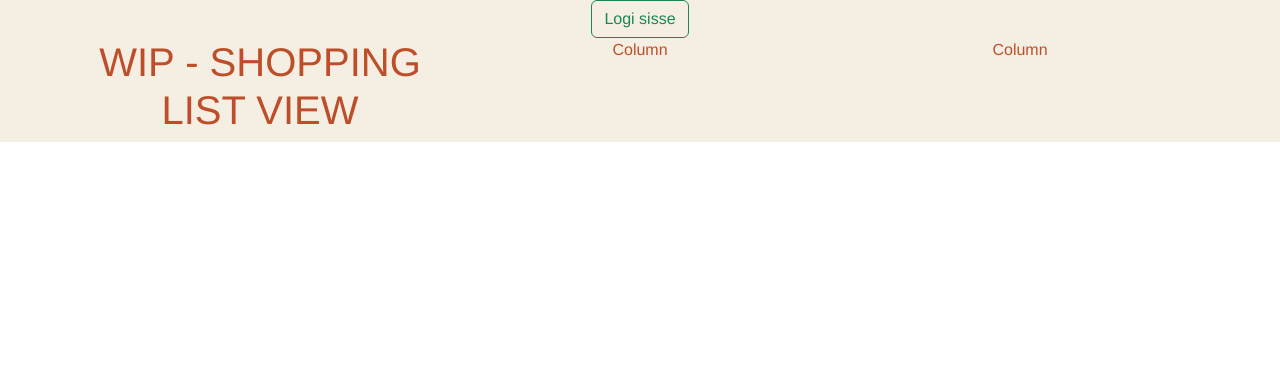
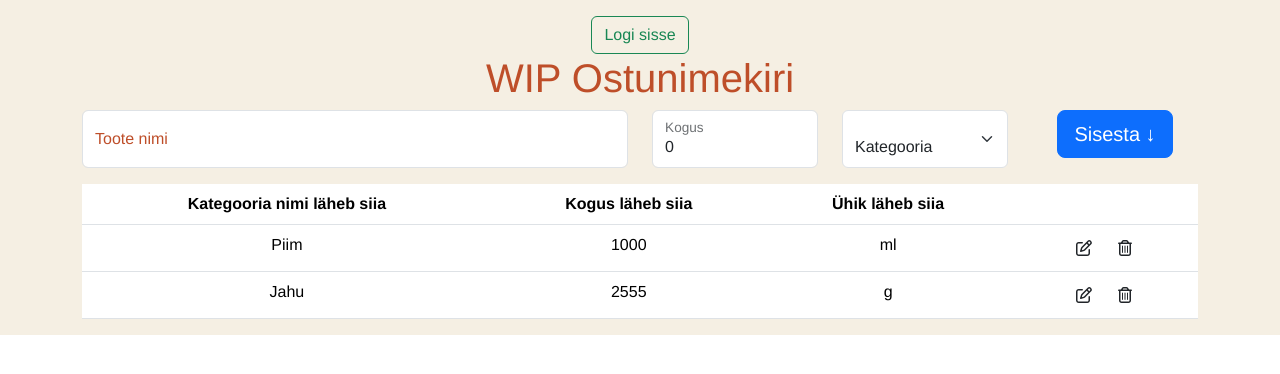
Before and after one commit to Ekoorits/sr8front, a Vue app: page /shopping-list in a window 1280 px wide. Shown: the top 374 px of the page. Built offline with nearby package versions, Linux system fonts and the light colour scheme.

Commit message:
ShoppingListView.vue UI finished, delete and edit button icons added.

```diff
--- a/src/App.vue
+++ b/src/App.vue
@@ -37,7 +37,7 @@
     </div>
   </nav>
 
-  <button v-if="!isLoggedIn" type="submit" class="btn btn-outline-success" @click="loginModalIsOpen=true">Logi sisse</button>
+  <button v-if="!isLoggedIn" type="submit" class="btn btn-outline-success mt-3" @click="loginModalIsOpen=true">Logi sisse</button>
 
   <router-view/>
 </template>
--- /dev/null
+++ b/src/components/buttons/DeleteButtonIcon.vue
@@ -0,0 +1,20 @@
+<template>
+  <font-awesome-icon @click="handleClick"
+                     type="button"
+                     class="btn"
+                     icon="fa-regular fa-trash-can" />
+</template>
+<script>
+export default {
+  name: 'DeleteButtonIcon',
+  props: {},
+  emits: [
+    'event-button-is-pressed'
+  ],
+  methods: {
+    handleClick() {
+      this.$emit('event-button-is-pressed');
+    }
+  }
+}
+</script>
--- /dev/null
+++ b/src/components/buttons/EditButtonIcon.vue
@@ -0,0 +1,20 @@
+<template>
+  <font-awesome-icon @click="handleClick"
+                     type="button"
+                     class="btn"
+                     icon="fa-regular fa-pen-to-square" />
+</template>
+<script>
+export default {
+  name: 'EditButtonIcon',
+  props: {},
+  emits: [
+    'event-button-is-pressed'
+  ],
+  methods: {
+    handleClick() {
+      this.$emit('event-button-is-pressed');
+    }
+  }
+}
+</script>
--- a/src/views/ShoppingListView.vue
+++ b/src/views/ShoppingListView.vue
@@ -2,25 +2,105 @@
   <div class="container text-center">
     <div class="row">
       <div class="col">
-        <h1>WIP - SHOPPING LIST VIEW</h1>
-      </div>
-      <div class="col">
-        Column
-      </div>
-      <div class="col">
-        Column
+        <h1>WIP Ostunimekiri</h1>
       </div>
     </div>
+    <div class="row">
+
+      <div class="col">
+        <div class="form-floating mb-3">
+          <input v-model="this.newShoppingListEntry.name" type="text" class="form-control" placeholder="Toote nimi">
+          <label>Toote nimi</label>
+        </div>
+      </div>
+
+      <div class="col-2">
+        <div class="form-floating mb-3 ">
+          <input v-model="this.newShoppingListEntry.amount" type="number" min="1" class="form-control" placeholder="Kogus">
+          <label>Kogus</label>
+        </div>
+      </div>
+
+      <div class="col-2">
+        <div class="form-floating mb-3 ">
+          <select class="form-select">
+            <option selected disabled>Kategooria</option>
+
+          </select>
+        </div>
+      </div>
+
+      <div class="col-2">
+        <div class="form-floating mb-3 ">
+          <SmallButton class="justify-content-center" label="Sisesta &#8595;" @event-button-is-pressed="executeAddShoppingListItem()"/>
+        </div>
+      </div>
+
+    </div>
+
+    <div class="row">
+      <div class="col">
+        <table class="table">
+          <thead>
+          <tr>
+            <th scope="col">Kategooria nimi läheb siia</th>
+            <th scope="col">Kogus läheb siia</th>
+            <th scope="col">Ühik läheb siia</th>
+            <th scope="col"></th>
+          </tr>
+          </thead>
+          <tbody>
+          <tr>
+            <td>Piim</td>
+            <td>1000</td>
+            <td>ml</td>
+            <td>
+              <EditButtonIcon/>
+              <DeleteButtonIcon/>
+            </td>
+          </tr>
+          <tr>
+            <td>Jahu</td>
+            <td>2555</td>
+            <td>g</td>
+            <td>
+              <EditButtonIcon/>
+              <DeleteButtonIcon/>
+            </td>
+          </tr>
+          </tbody>
+        </table>
+      </div>
+    </div>
+
+
   </div>
 </template>
 
 <script>
+import EditButtonIcon from "@/components/buttons/EditButtonIcon.vue";
+import DeleteButtonIcon from "@/components/buttons/DeleteButtonIcon.vue";
+import SmallButton from "@/components/buttons/SmallButton.vue";
+
 export default {
   name: 'ShoppingListView',
+  components: {SmallButton, DeleteButtonIcon, EditButtonIcon},
   data() {
-    return {}
+    return {
+
+      newShoppingListEntry: {
+        name: '',
+        amount: 0,
+      }
+
+    }
   },
-  methods: {},
+  methods: {
+
+    executeAddShoppingListItem() {
+
+    },
+  },
   mounted() {
   }
 }
```
